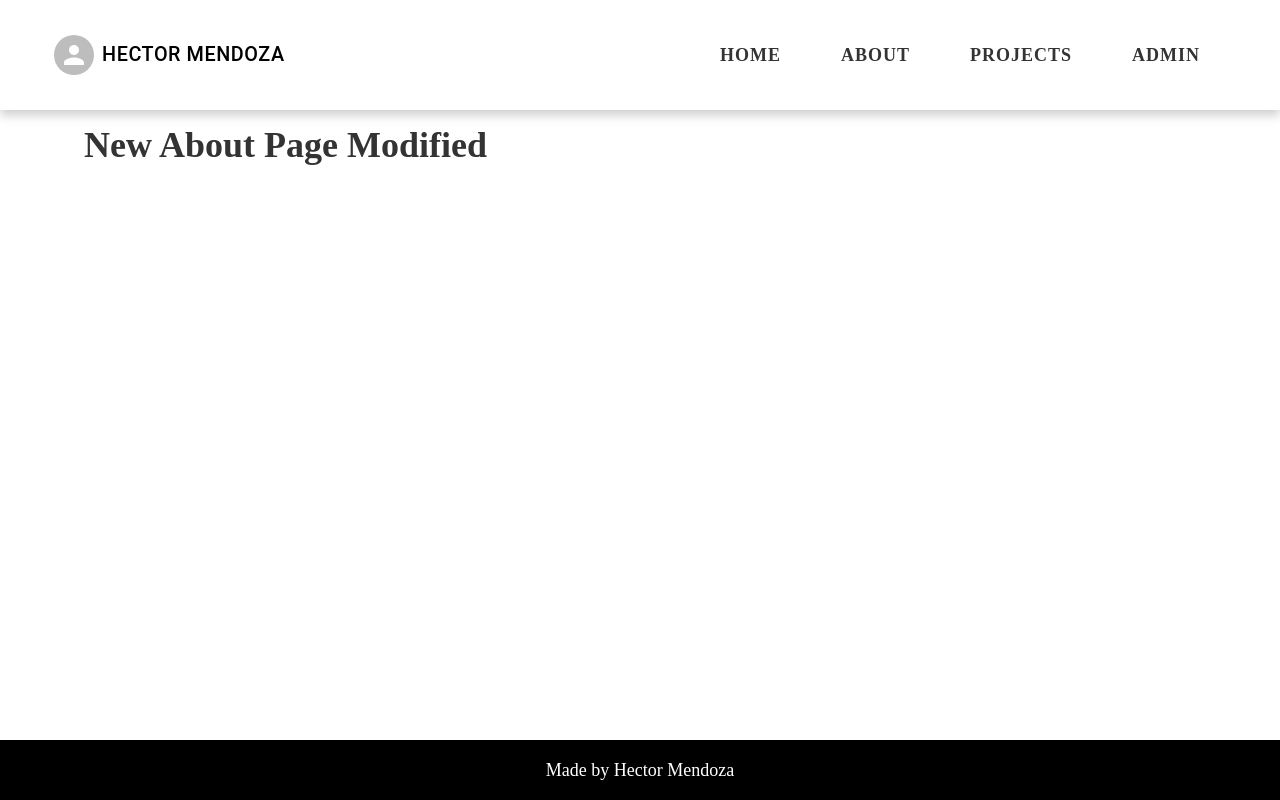
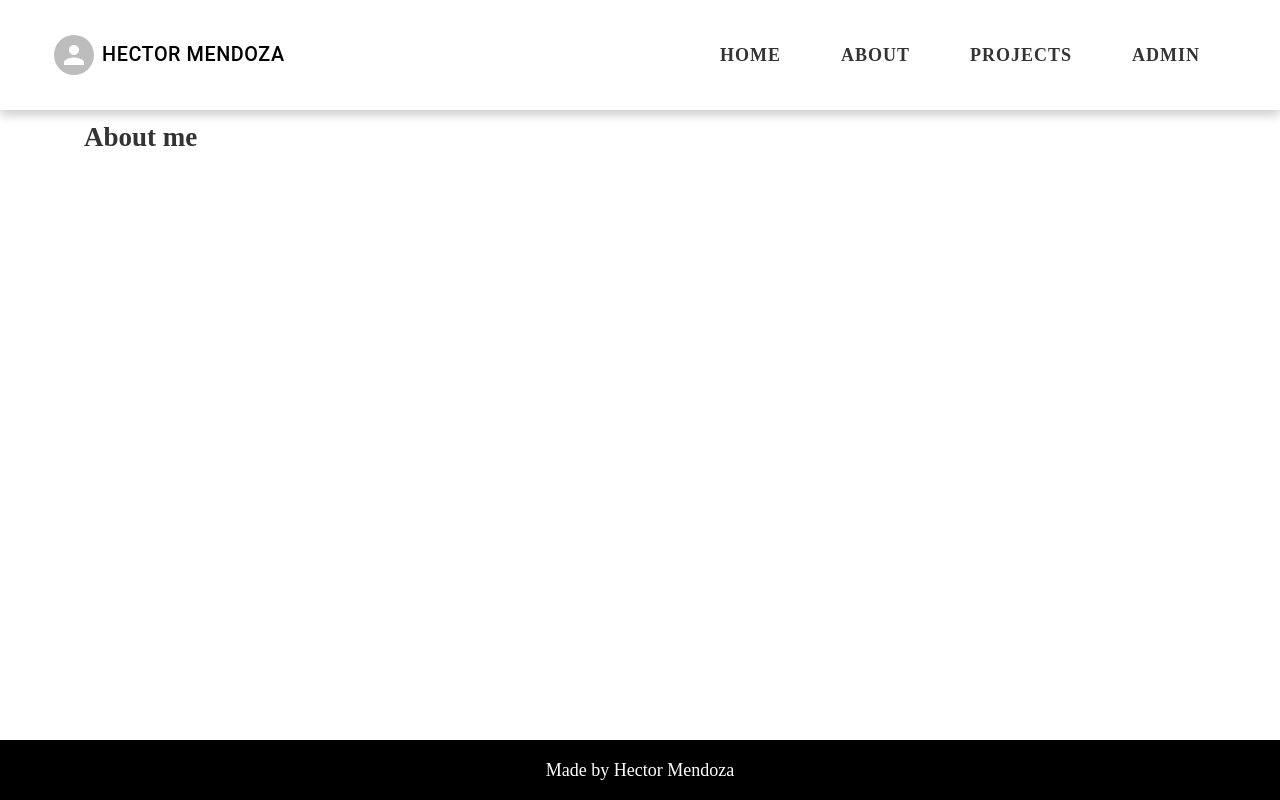
Before and after one commit to HORM-X/myportfolio, a Next.js app: page /about in a window 1280 px wide. Built offline with nearby package versions, Linux system fonts and the light colour scheme.

Commit message:
Daily commit. About page added.

```diff
--- a/src/pages/about/index.js
+++ b/src/pages/about/index.js
@@ -1,3 +1,9 @@
+import PageDescription from "@/components/PageDescription";
+
 export default function About() {
-  return <h1>New About Page Modified</h1>;
+  return (
+    <section>
+      <PageDescription title="About me"></PageDescription>
+    </section>
+  );
 }
```
